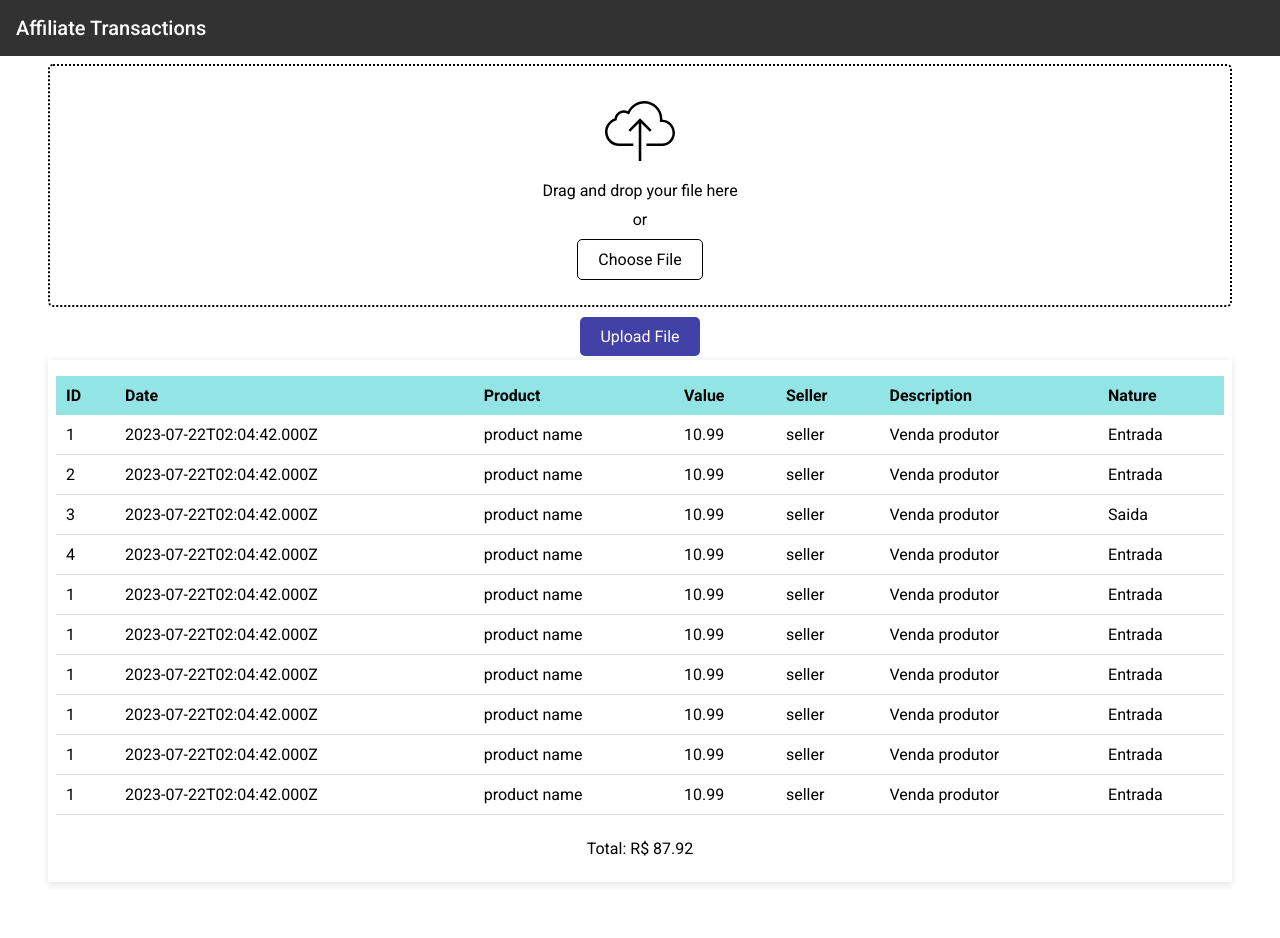
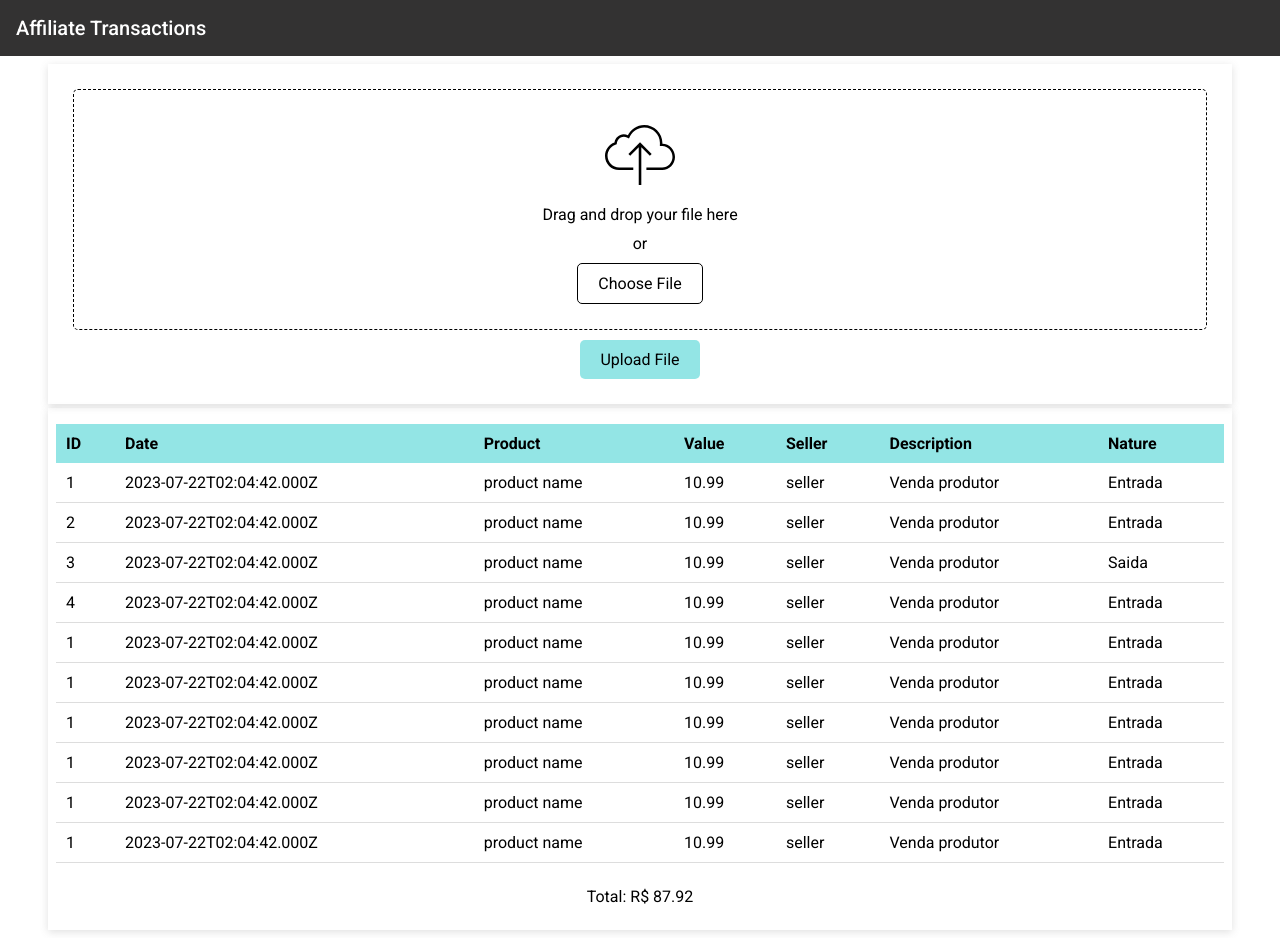
Before and after one commit to mateussousaa/fullstack-afiliados, a React (Vite) app in the folder frontend/: page / in a window 1280 px wide. Before the commit the page ends 890 px from the top, so only its background shows below. Built offline with nearby package versions, Linux system fonts and the light colour scheme.

Commit message:
style: changing the style of FileUploader component

```diff
--- a/frontend/src/components/FileUploader.tsx
+++ b/frontend/src/components/FileUploader.tsx
@@ -1,9 +1,11 @@
-// src/components/FileUploader.tsx
 import React, { useState, useRef } from 'react';
 import styled from 'styled-components';
 
 const FileUploaderWrapper = styled.div`
+  box-shadow: rgba(99, 99, 99, 0.2) 0px 2px 8px 0px;
   display: flex;
+  padding: 25px;
+  background-color: white;
   flex-direction: column;
   align-items: center;
   gap: 10px;
@@ -25,8 +27,8 @@ const ChooseFileButton = styled.label`
 
 const UploadButton = styled.label`
   padding: 10px 20px;
-  background-color: #4141a8;
-  color: white;
+  background-color: var(--color04);
+  color: black;
   border-radius: 5px;
   cursor: pointer;
   white-space: nowrap;
@@ -38,7 +40,7 @@ const SelectedFileName = styled.div`
 `;
 
 const DragDropArea = styled.div`
-  border: 2px dotted black;
+  border: 1px dashed black;
   border-radius: 5px;
   padding: 25px;
   width: 100%;
```
